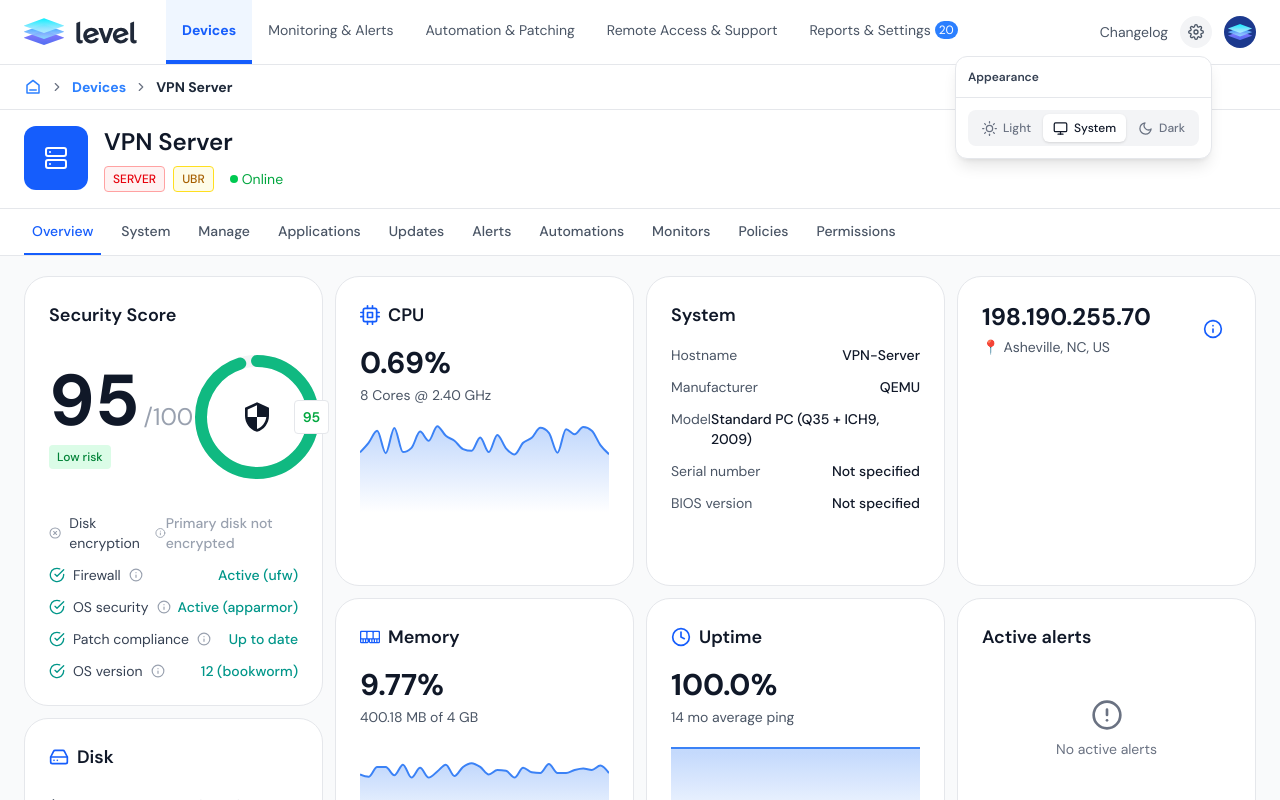
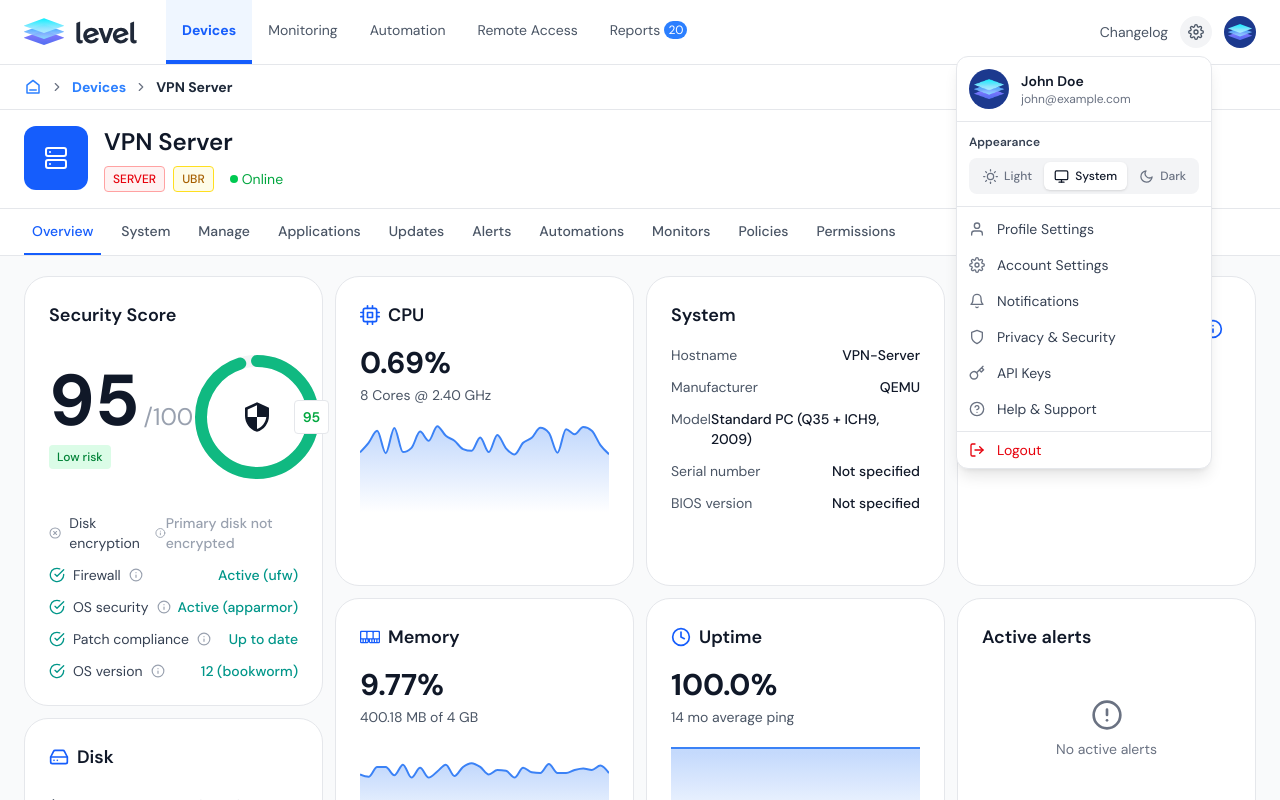
Before and after one commit to valgrid0011-bit/level-new, a Next.js app: page /dashboard/devices/vpn-server in a window 1280 px wide. Both pictures are taken after a click on the button 1196 px from the left and 32 px from the top of the page. Built offline with nearby package versions, Linux system fonts and the light colour scheme.

Commit message:
Update the settings dropdown and links

```diff
--- a/components/Header.tsx
+++ b/components/Header.tsx
@@ -1,16 +1,17 @@
 "use client";
 
 import Image from "next/image";
-import { usePathname } from "next/navigation";
+import { usePathname, useRouter } from "next/navigation";
 import { cn } from "@/lib/utils";
 import Link from "next/link";
-import { FiSettings, FiMenu, FiX } from "react-icons/fi";
+import { FiSettings, FiMenu, FiX, FiUser, FiLogOut, FiHelpCircle, FiBell, FiKey, FiShield } from "react-icons/fi";
 import { useEffect, useRef, useState } from "react";
 import { AnimatePresence, motion } from "framer-motion";
 import { ThemeToggle } from "@/components/ThemeToggle";
 
 export function Header() {
   const pathname = usePathname();
+  const router = useRouter();
   const [open, setOpen] = useState(false);
 
   // desktop dropdown
@@ -19,10 +20,10 @@
 
   const links = [
     { label: "Devices", href: "/dashboard/devices" },
-    { label: "Monitoring & Alerts", href: "/dashboard/monitoring" },
-    { label: "Automation & Patching", href: "/dashboard/automation" },
-    { label: "Remote Access & Support", href: "/dashboard/remote-access" },
-    { label: "Reports & Settings", href: "/dashboard/reports" }
+    { label: "Monitoring", href: "/dashboard/monitoring" },
+    { label: "Automation", href: "/dashboard/automation" },
+    { label: "Remote Access", href: "/dashboard/remote-access" },
+    { label: "Reports", href: "/dashboard/reports" }
   ];
 
   // close dropdown when clicking outside
@@ -37,6 +38,12 @@
     document.addEventListener("mousedown", handleClickOutside);
     return () => document.removeEventListener("mousedown", handleClickOutside);
   }, []);
+
+  const handleLogout = () => {
+    setSettingsOpen(false);
+    // Add your logout logic here
+    router.push("/login");
+  };
 
   return (
     <>
@@ -88,7 +95,7 @@
         <div className="flex items-center gap-3">
           <Link
             href="#"
-            className="text-sm text-gray-600 dark:text-gray-400 hidden md:block"
+            className="text-sm text-gray-600 dark:text-gray-400 hidden md:block hover:text-gray-900 dark:hover:text-gray-200 transition-colors"
           >
             Changelog
           </Link>
@@ -114,16 +121,116 @@
                   animate={{ opacity: 1, y: 0, scale: 1 }}
                   exit={{ opacity: 0, y: 10, scale: 0.98 }}
                   transition={{ duration: 0.15 }}
-                  className="absolute right-0 mt-2 rounded-xl border border-gray-200 dark:border-gray-800 bg-white dark:bg-gray-950 shadow-lg overflow-hidden z-50"
+                  className="absolute right-0 mt-2 w-64 rounded-xl border border-gray-200 dark:border-gray-800 bg-white dark:bg-gray-950 shadow-lg overflow-hidden z-50"
                 >
+                  {/* User Info Section */}
                   <div className="p-3 border-b border-gray-200 dark:border-gray-800">
-                    <p className="text-xs font-semibold text-gray-700 dark:text-gray-300">
+                    <div className="flex items-center gap-3">
+                      <div className="relative w-10 h-10 rounded-full bg-blue-900 flex-shrink-0">
+                        <Image
+                          src="/level.png"
+                          alt="avatar"
+                          fill
+                          className="object-contain rounded-full"
+                        />
+                      </div>
+                      <div className="flex-1 min-w-0">
+                        <p className="text-sm font-semibold text-gray-900 dark:text-gray-100 truncate">
+                          John Doe
+                        </p>
+                        <p className="text-xs text-gray-500 dark:text-gray-400 truncate">
+                          john@example.com
+                        </p>
+                      </div>
+                    </div>
+                  </div>
+
+                  {/* Appearance Section */}
+                  <div className="p-3 border-b border-gray-200 dark:border-gray-800">
+                    <p className="text-xs font-semibold text-gray-700 dark:text-gray-300 mb-2">
                       Appearance
                     </p>
+                    <ThemeToggle showLabels />
                   </div>
 
-                  <div className="p-3">
-                    <ThemeToggle showLabels />
+                  {/* Menu Items */}
+                  <div className="py-1">
+                    <button
+                      onClick={() => {
+                        setSettingsOpen(false);
+                        router.push("/settings/profile");
+                      }}
+                      className="w-full px-3 py-2 flex items-center gap-3 text-sm text-gray-700 dark:text-gray-300 hover:bg-gray-100 dark:hover:bg-gray-800 transition-colors"
+                    >
+                      <FiUser className="text-gray-500 dark:text-gray-400" size={16} />
+                      <span>Profile Settings</span>
+                    </button>
+
+                    <button
+                      onClick={() => {
+                        setSettingsOpen(false);
+                        router.push("/settings/account");
+                      }}
+                      className="w-full px-3 py-2 flex items-center gap-3 text-sm text-gray-700 dark:text-gray-300 hover:bg-gray-100 dark:hover:bg-gray-800 transition-colors"
+                    >
+                      <FiSettings className="text-gray-500 dark:text-gray-400" size={16} />
+                      <span>Account Settings</span>
+                    </button>
+
+                    <button
+                      onClick={() => {
+                        setSettingsOpen(false);
+                        router.push("/settings/notifications");
+                      }}
+                      className="w-full px-3 py-2 flex items-center gap-3 text-sm text-gray-700 dark:text-gray-300 hover:bg-gray-100 dark:hover:bg-gray-800 transition-colors"
+                    >
+                      <FiBell className="text-gray-500 dark:text-gray-400" size={16} />
+                      <span>Notifications</span>
+                    </button>
+
+                    <button
+                      onClick={() => {
+                        setSettingsOpen(false);
+                        router.push("/settings/security");
+                      }}
+                      className="w-full px-3 py-2 flex items-center gap-3 text-sm text-gray-700 dark:text-gray-300 hover:bg-gray-100 dark:hover:bg-gray-800 transition-colors"
+                    >
+                      <FiShield className="text-gray-500 dark:text-gray-400" size={16} />
+                      <span>Privacy & Security</span>
+                    </button>
+
+                    <button
+                      onClick={() => {
+                        setSettingsOpen(false);
+                        router.push("/settings/api-keys");
+                      }}
+                      className="w-full px-3 py-2 flex items-center gap-3 text-sm text-gray-700 dark:text-gray-300 hover:bg-gray-100 dark:hover:bg-gray-800 transition-colors"
+                    >
+                      <FiKey className="text-gray-500 dark:text-gray-400" size={16} />
+                      <span>API Keys</span>
+                    </button>
+
+                    <button
+                      onClick={() => {
+                        setSettingsOpen(false);
+                        router.push("/help");
+                      }}
+                      className="w-full px-3 py-2 flex items-center gap-3 text-sm text-gray-700 dark:text-gray-300 hover:bg-gray-100 dark:hover:bg-gray-800 transition-colors"
+                    >
+                      <FiHelpCircle className="text-gray-500 dark:text-gray-400" size={16} />
+                      <span>Help & Support</span>
+                    </button>
+                  </div>
+
+                  {/* Logout Section */}
+                  <div className="border-t border-gray-200 dark:border-gray-800">
+                    <button
+                      onClick={handleLogout}
+                      className="w-full px-3 py-2 flex items-center gap-3 text-sm text-red-600 dark:text-red-400 hover:bg-red-50 dark:hover:bg-red-950/20 transition-colors"
+                    >
+                      <FiLogOut size={16} />
+                      <span>Logout</span>
+                    </button>
                   </div>
                 </motion.div>
               )}
@@ -164,7 +271,7 @@
 
             {/* Panel */}
             <motion.div
-              className="absolute right-0 top-0 h-full w-72 bg-white dark:bg-gray-900 shadow-lg flex flex-col border-l border-gray-200 dark:border-gray-800"
+              className="absolute right-0 top-0 h-full w-72 bg-white dark:bg-gray-900 shadow-lg flex flex-col border-l border-gray-200 dark:border-gray-800 overflow-y-auto"
               initial={{ x: "100%" }}
               animate={{ x: 0 }}
               exit={{ x: "100%" }}
@@ -207,26 +314,113 @@
                 ))}
               </div>
 
-              {/* Bottom — avatar + settings + theme toggle */}
-              <div className="mt-auto flex flex-col gap-3">
-                <div className="flex items-center justify-center p-4">
+              {/* Mobile Settings Section */}
+              <div className="mt-auto flex flex-col">
+                {/* Theme Toggle */}
+                <div className="p-4 border-t border-gray-200 dark:border-gray-800">
+                  <p className="text-xs font-semibold text-gray-700 dark:text-gray-300 mb-2">
+                    Appearance
+                  </p>
                   <ThemeToggle showLabels />
                 </div>
 
-                {/* User row */}
-                <div className="flex items-center justify-between border-t border-gray-200 dark:border-gray-800 p-4">
-                  <div className="relative w-8 h-8 rounded-full bg-blue-900 flex-shrink-0">
+                {/* Menu Items */}
+                <div className="border-t border-gray-200 dark:border-gray-800">
+                  <button
+                    onClick={() => {
+                      setOpen(false);
+                      router.push("/settings/profile");
+                    }}
+                    className="w-full px-4 py-3 flex items-center gap-3 text-sm text-gray-700 dark:text-gray-300 hover:bg-gray-100 dark:hover:bg-gray-800 transition-colors"
+                  >
+                    <FiUser className="text-gray-500 dark:text-gray-400" size={18} />
+                    <span>Profile Settings</span>
+                  </button>
+
+                  <button
+                    onClick={() => {
+                      setOpen(false);
+                      router.push("/settings/account");
+                    }}
+                    className="w-full px-4 py-3 flex items-center gap-3 text-sm text-gray-700 dark:text-gray-300 hover:bg-gray-100 dark:hover:bg-gray-800 transition-colors"
+                  >
+                    <FiSettings className="text-gray-500 dark:text-gray-400" size={18} />
+                    <span>Account Settings</span>
+                  </button>
+
+                  <button
+                    onClick={() => {
+                      setOpen(false);
+                      router.push("/settings/notifications");
+                    }}
+                    className="w-full px-4 py-3 flex items-center gap-3 text-sm text-gray-700 dark:text-gray-300 hover:bg-gray-100 dark:hover:bg-gray-800 transition-colors"
+                  >
+                    <FiBell className="text-gray-500 dark:text-gray-400" size={18} />
+                    <span>Notifications</span>
+                  </button>
+
+                  <button
+                    onClick={() => {
+                      setOpen(false);
+                      router.push("/settings/security");
+                    }}
+                    className="w-full px-4 py-3 flex items-center gap-3 text-sm text-gray-700 dark:text-gray-300 hover:bg-gray-100 dark:hover:bg-gray-800 transition-colors"
+                  >
+                    <FiShield className="text-gray-500 dark:text-gray-400" size={18} />
+                    <span>Privacy & Security</span>
+                  </button>
+
+                  <button
+                    onClick={() => {
+                      setOpen(false);
+                      router.push("/settings/api-keys");
+                    }}
+                    className="w-full px-4 py-3 flex items-center gap-3 text-sm text-gray-700 dark:text-gray-300 hover:bg-gray-100 dark:hover:bg-gray-800 transition-colors"
+                  >
+                    <FiKey className="text-gray-500 dark:text-gray-400" size={18} />
+                    <span>API Keys</span>
+                  </button>
+
+                  <button
+                    onClick={() => {
+                      setOpen(false);
+                      router.push("/help");
+                    }}
+                    className="w-full px-4 py-3 flex items-center gap-3 text-sm text-gray-700 dark:text-gray-300 hover:bg-gray-100 dark:hover:bg-gray-800 transition-colors"
+                  >
+                    <FiHelpCircle className="text-gray-500 dark:text-gray-400" size={18} />
+                    <span>Help & Support</span>
+                  </button>
+                </div>
+
+                {/* User Info + Logout */}
+                <div className="border-t border-gray-200 dark:border-gray-800">
+                  <div className="flex items-center gap-3 p-4">
+                    <div className="relative w-10 h-10 rounded-full bg-blue-900 flex-shrink-0">
                       <Image
                         src="/level.png"
                         alt="avatar"
                         fill
-                      className="object-contain"
+                        className="object-contain rounded-full"
                       />
                     </div>
-                  <div className="flex items-center gap-2 text-gray-600 dark:text-gray-400">
-                    <FiSettings />
-                    <span className="text-sm">Settings</span>
+                    <div className="flex-1 min-w-0">
+                      <p className="text-sm font-semibold text-gray-900 dark:text-gray-100 truncate">
+                        John Doe
+                      </p>
+                      <p className="text-xs text-gray-500 dark:text-gray-400 truncate">
+                        john@example.com
+                      </p>
                     </div>
+                  </div>
+
+                  <button
+                    onClick={handleLogout}
+                    className="w-full px-4 py-3 flex items-center gap-3 text-sm text-red-600 dark:text-red-400 hover:bg-red-50 dark:hover:bg-red-950/20 transition-colors border-t border-gray-200 dark:border-gray-800"
+                  >
+                    <FiLogOut size={18} />
+                    <span>Logout</span>
+                  </button>
                 </div>
               </div>
             </motion.div>
```
Lines whose indentation alone changed are shown as unchanged.
